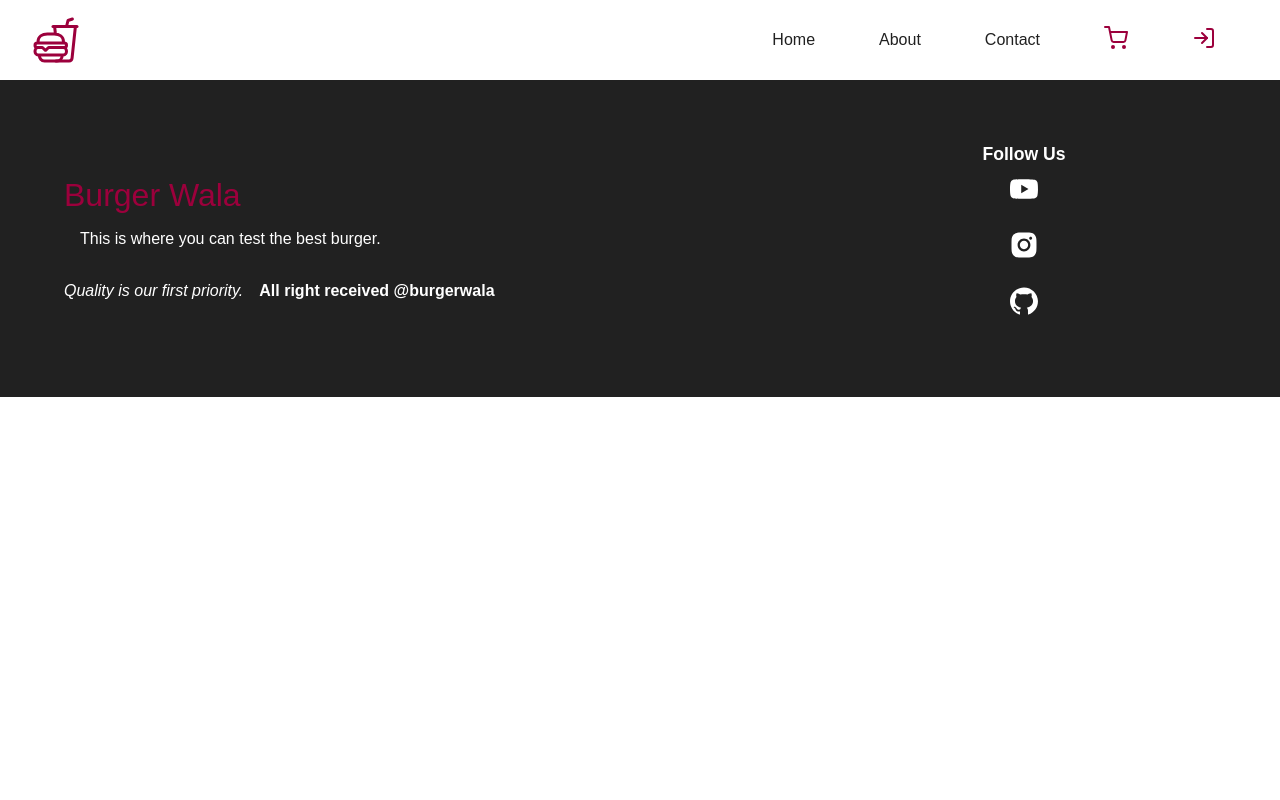
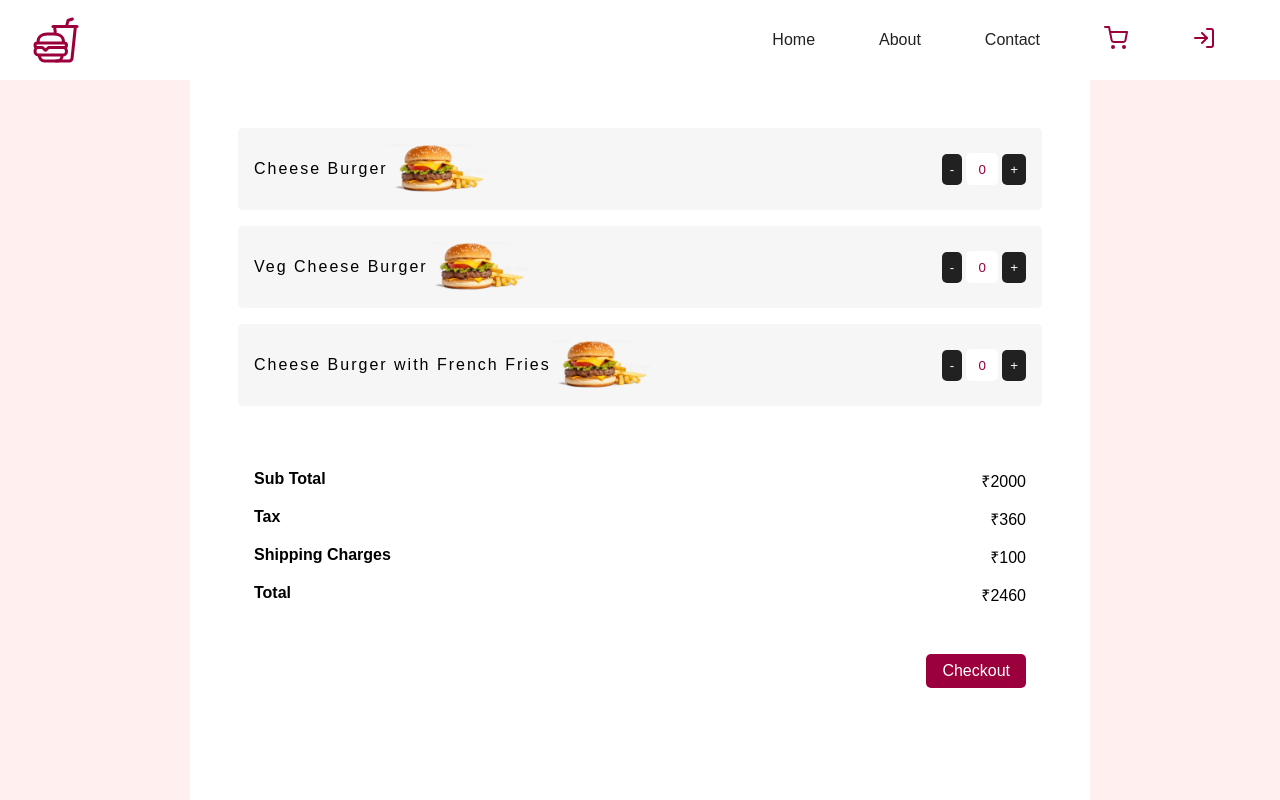
Before and after one commit to 0ALEX-2/burgar_wala, a React (Create React App) app: page /cart in a window 1280 px wide. Shown: the top 800 px of the page. Built offline with nearby package versions, Linux system fonts and the light colour scheme.

Commit message:
cart page design

```diff
--- a/src/components/cart/Cart.jsx
+++ b/src/components/cart/Cart.jsx
@@ -1,21 +1,7 @@
 import React from "react";
 import burger from "../../assets/burger1.webp";
-
-const CartItem = ({ value, title, img, inc, dec }) => {
-  <div className="cartItem">
-    {console.log(title, "title")}
-    <div>
-      <h4>{title}</h4>
-      <img src={img} alt="Item" />
-    </div>
-    <div>
-      <button onClick={dec}>-</button>
-      <input type="number" value={value} readOnly />
-      <button onClick={inc}>+</button>
-      {/* 1.46 */}
-    </div>
-  </div>;
-};
+import CartItem from "./CartItem";
+import { Link } from "react-router-dom";
 
 const Cart = () => {
   const increment = (item) => {};
@@ -30,7 +16,7 @@
           inc={() => increment(1)}
           dec={() => decrement(1)}
         />
-        {/* <CartItem
+        <CartItem
           title={"Veg Cheese Burger"}
           img={burger}
           value={0}
@@ -43,7 +29,26 @@
           value={0}
           inc={() => increment(3)}
           dec={() => decrement(3)}
-        /> */}
+        />
+        <article>
+          <div>
+            <h4>Sub Total</h4>
+            <p>₹{2000}</p>
+          </div>
+          <div>
+            <h4>Tax</h4>
+            <p>₹{2000 * 0.18}</p>
+          </div>
+          <div>
+            <h4>Shipping Charges</h4>
+            <p>₹{100}</p>
+          </div>
+          <div>
+            <h4>Total</h4>
+            <p>₹{2000 + 2000 * 0.18 + 100}</p>
+          </div>
+          <Link to="/shipping">Checkout</Link>
+        </article>
       </main>
     </section>
   );
--- /dev/null
+++ b/src/components/cart/CartItem.jsx
@@ -0,0 +1,19 @@
+const CartItem = ({ value, title, img, inc, dec }) => {
+  return (
+    <div className="cartItem">
+      {console.log(title, "title")}
+      <div>
+        <h4>{title}</h4>
+        <img src={img} alt="Item" />
+      </div>
+      <div>
+        <button onClick={dec}>-</button>
+        <input type="number" value={value} readOnly />
+        <button onClick={inc}>+</button>
+        {/* 1.46 */}
+      </div>
+    </div>
+  );
+};
+
+export default CartItem;
--- a/src/styles/cart.scss
+++ b/src/styles/cart.scss
@@ -1 +1,91 @@
 @import "colors";
+
+.cart{
+    background-color: $pink;
+    width: 100%;
+    height: 100vh;
+
+    >main{
+        height: 100%;
+        background-color: white;
+        max-width: 900px;
+        margin: auto;
+        padding: 2rem;
+
+        >article{
+            padding: 2rem;
+
+            >div{
+                display: flex;
+                justify-content: space-between;
+                margin: 1rem 0;
+            }
+            >a{
+                background-color: $red;
+                color: white;
+                padding: 0.5rem 1rem;
+                border-radius: 5px;
+                text-align: center;
+                margin-top: 2rem;
+                float: right;
+            }
+
+        }
+    }
+}
+
+.cartItem{
+    background-color: rgb(246,246,246);
+    margin: 1rem;
+    display: flex;
+    align-items: center;
+    justify-content: space-between;
+    padding: 1rem;
+    border-radius: 5px;
+
+    >div{
+        display: flex;
+        align-items: center;
+
+        >h4{
+            font-weight: 200;
+            letter-spacing: 2px;
+        }
+
+        >img{
+            height: 50px;
+        }
+
+        >input{
+            text-align: center;
+            width: 2rem;
+            height: 2rem;
+            padding: 0.5rem;
+            border: none;
+            margin: 0.25rem;
+            outline: none;
+            border-radius: 5px;
+            color: $red;
+            &::-webkit-outer-spin-button,&::-webkit-inner-spin-button{
+                -webkit-appearance: none;
+                margin: 0%;
+            }
+        }
+        >button{
+            cursor: pointer;
+            border: none;
+            padding: 0.5rem;
+            background-color: $dark;
+            color: white;
+            border-radius: 5px;
+        }
+    }
+}
+
+@media screen and (max-width:600px){
+.cart>main>article>a{
+    float: none;
+    display: block;
+    width: 100%;
+}
+}
```
